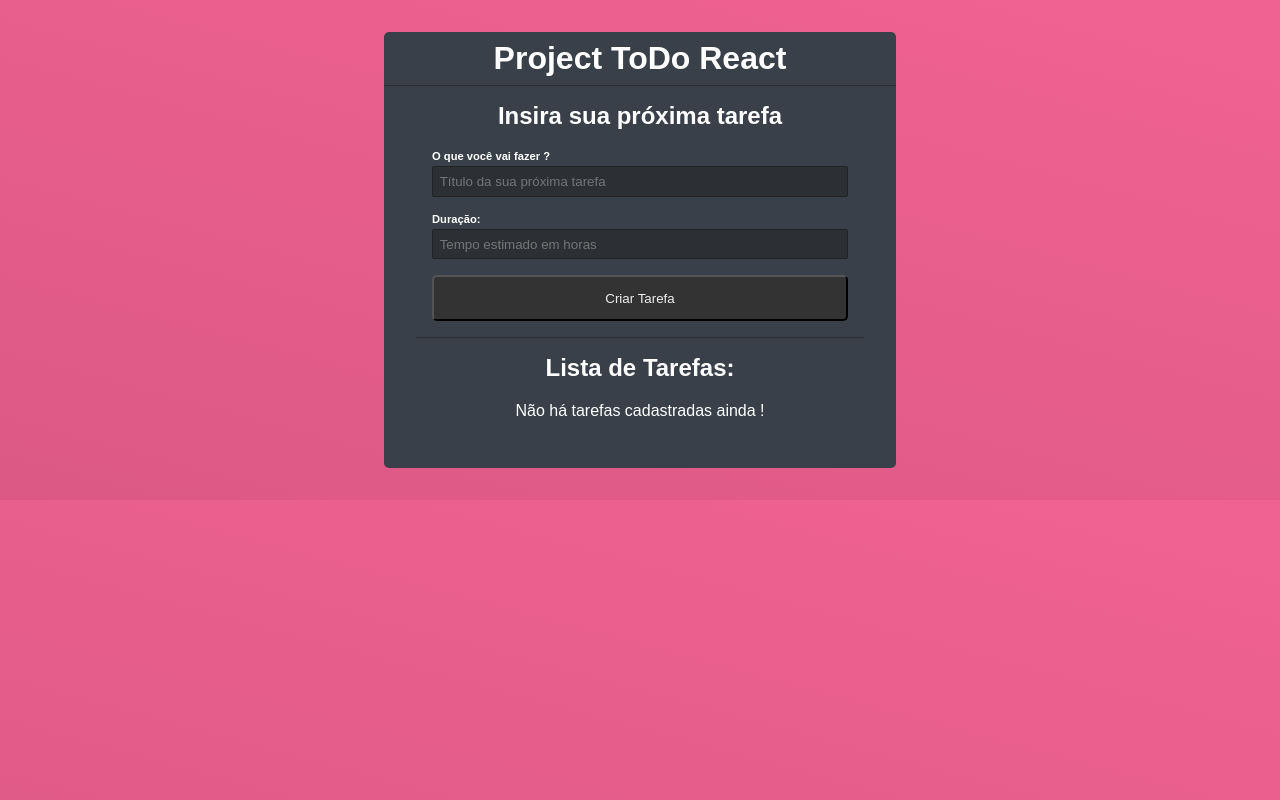
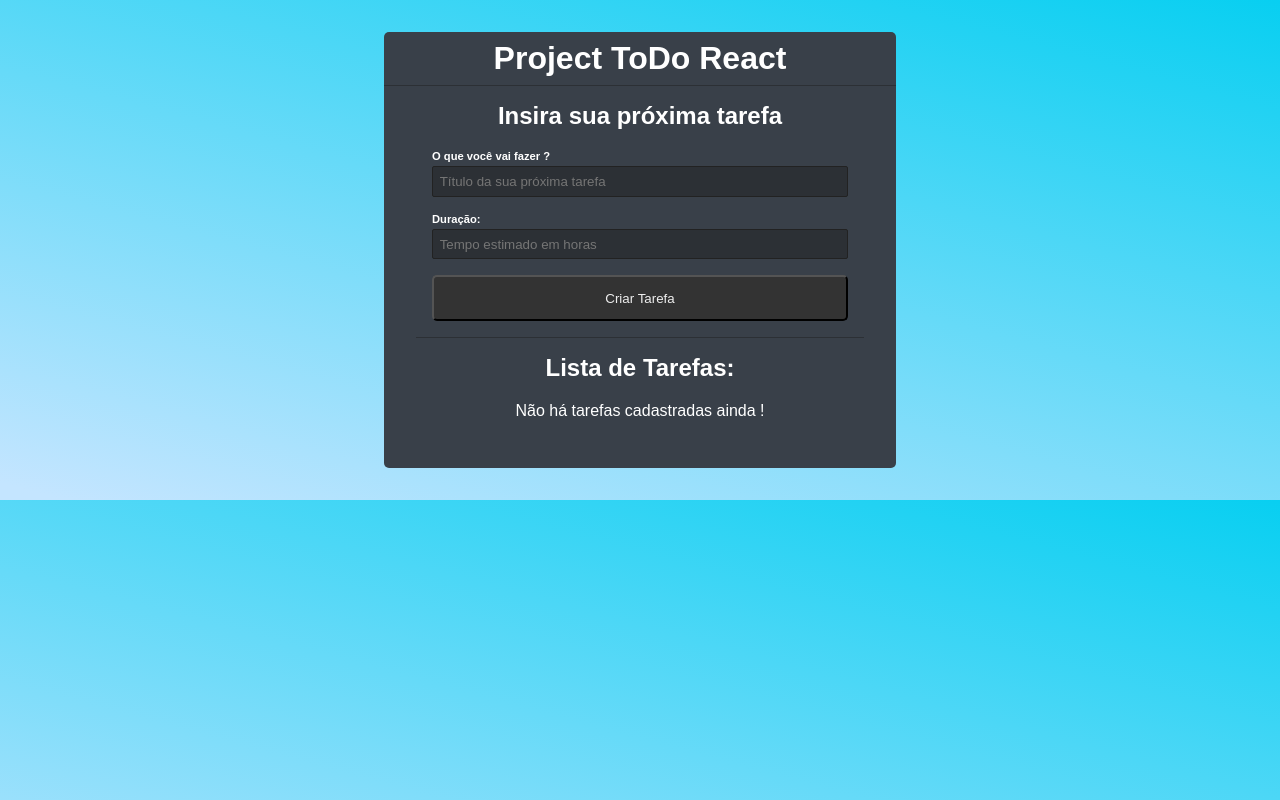
Before and after one commit to ernestopcaraujo/projectFirstReact, a React (Create React App) app in the folder first-react/: page / in a window 1280 px wide. Built offline with nearby package versions, Linux system fonts and the light colour scheme; data requests are answered from the project's data file.

Commit message:
feat: changed background colors

```diff
--- a/first-react/src/index.css
+++ b/first-react/src/index.css
@@ -1,8 +1,8 @@
 html {
   background: linear-gradient(
     195deg,
-    rgba(240,98,146,1) 0%,
-    rgba(221,89,133,1) 98%
+    rgb(8, 207, 241,1) 0%,
+    rgb(196, 229, 255,1) 98%
   )
 }
 
```
